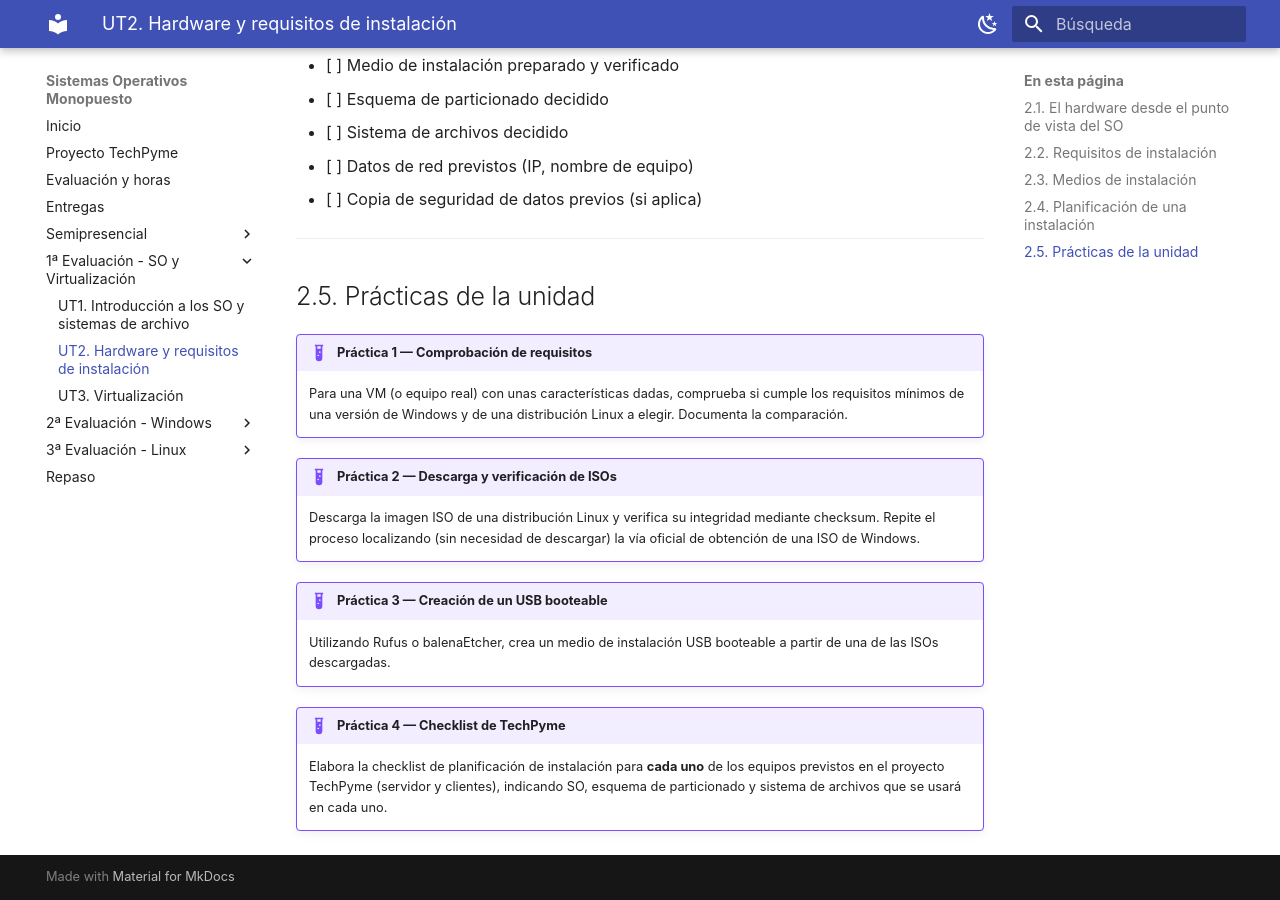
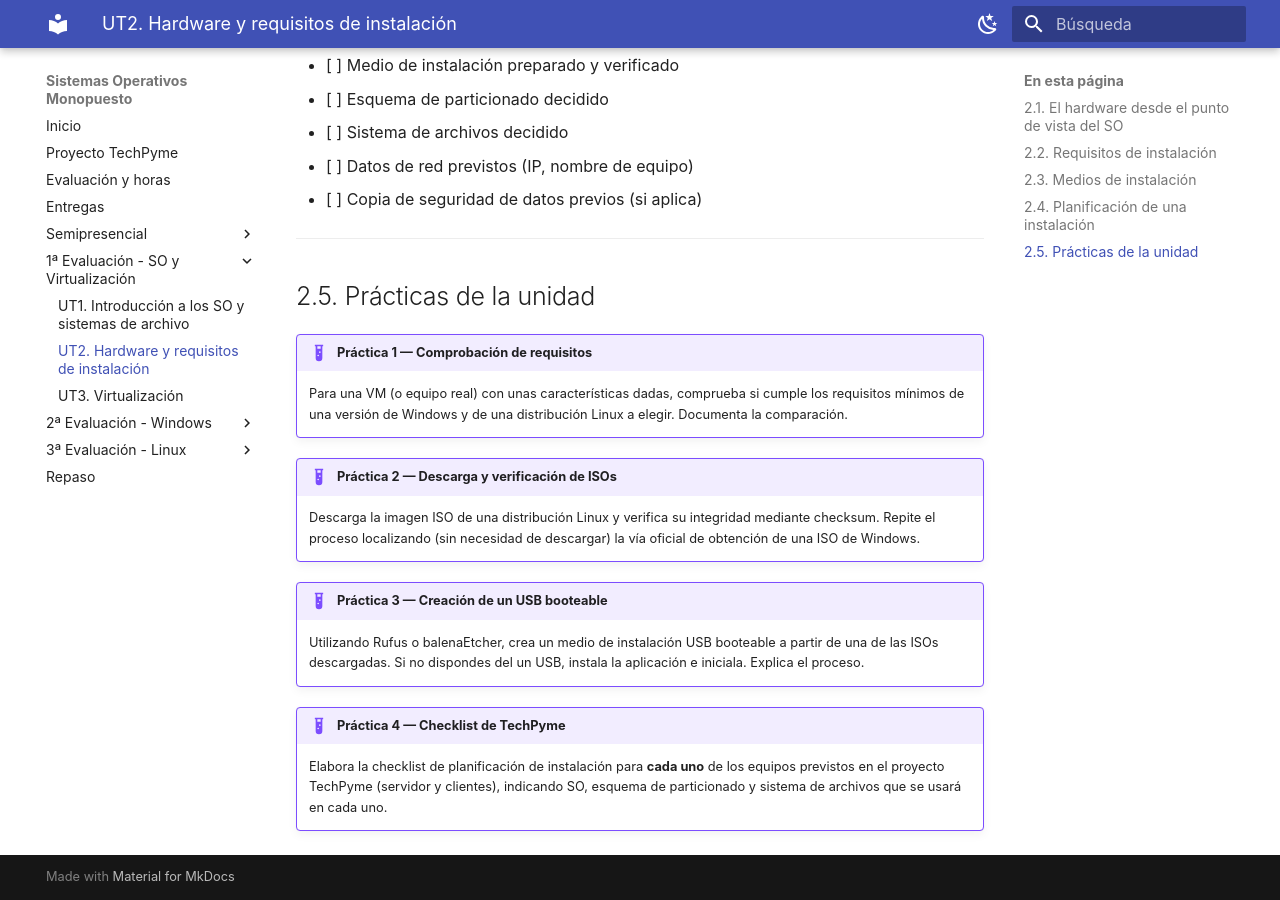
Before and after one commit to luisgarciabonifaz/SOM, an MkDocs documentation site: the page built from docs/primera-evaluacion/ut2-hardware-instalacion.md, in a window 1280 px wide and 900 px high, scrolled down 4053 px. Built offline with MkDocs 1.6.1 and Material for MkDocs 9.7.7, drawn with Linux system fonts in a browser that asks for light colours; plug-ins that fetch from the network failed and are left out.

Commit message:
Corrijo la práctica del tema 2

```diff
--- a/docs/primera-evaluacion/ut2-hardware-instalacion.md
+++ b/docs/primera-evaluacion/ut2-hardware-instalacion.md
@@ -151,7 +151,7 @@ Antes de instalar un sistema operativo conviene responder a preguntas como:
     Descarga la imagen ISO de una distribución Linux y verifica su integridad mediante checksum. Repite el proceso localizando (sin necesidad de descargar) la vía oficial de obtención de una ISO de Windows.
 
 !!! example "Práctica 3 — Creación de un USB booteable"
-    Utilizando Rufus o balenaEtcher, crea un medio de instalación USB booteable a partir de una de las ISOs descargadas.
+    Utilizando Rufus o balenaEtcher, crea un medio de instalación USB booteable a partir de una de las ISOs descargadas. Si no dispondes del un USB, instala la aplicación e iniciala. Explica el proceso.
 
 !!! example "Práctica 4 — Checklist de TechPyme"
     Elabora la checklist de planificación de instalación para **cada uno** de los equipos previstos en el proyecto TechPyme (servidor y clientes), indicando SO, esquema de particionado y sistema de archivos que se usará en cada uno.
```
